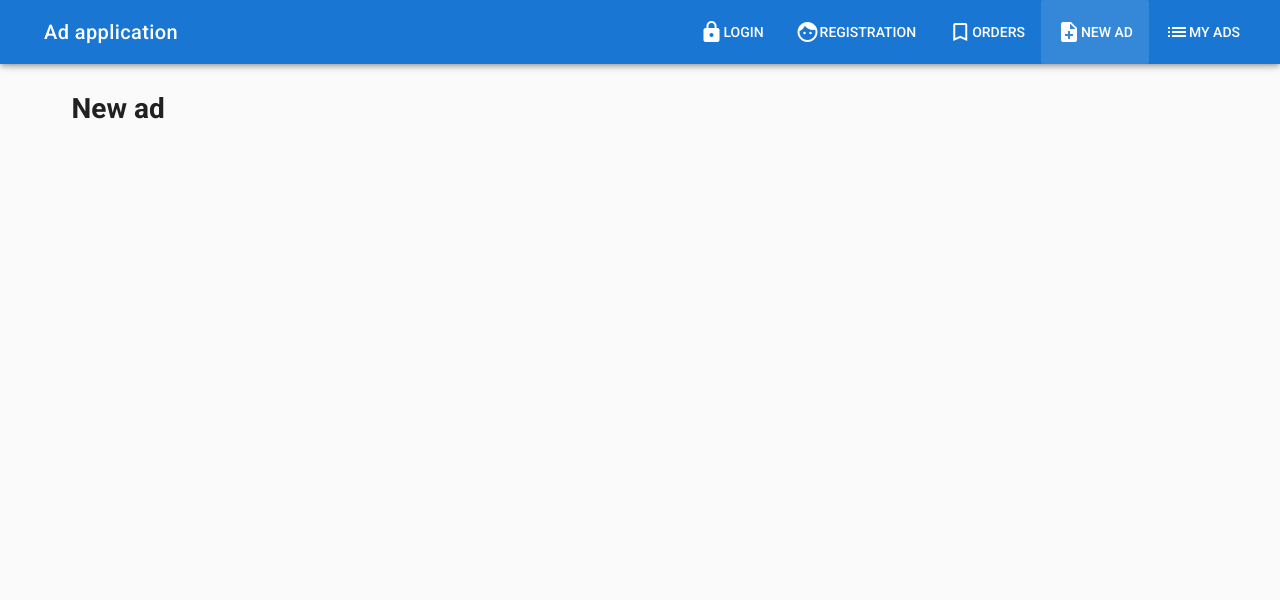
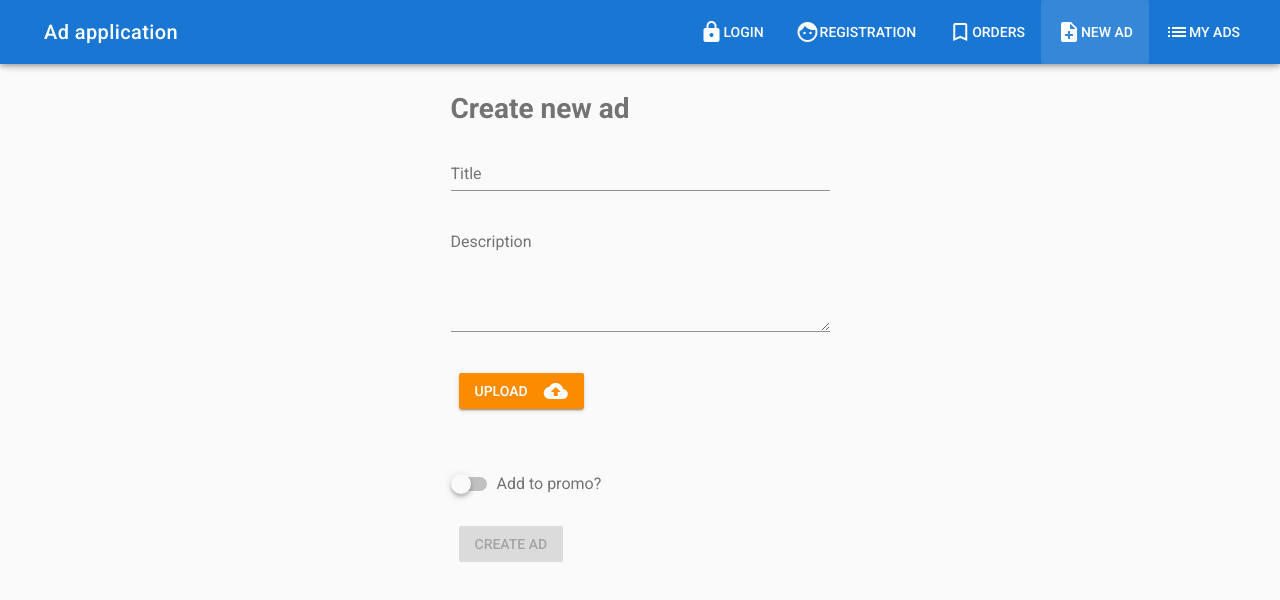
Before and after one commit to Vitold55/vue-app, a Vue app: page /new in a window 1280 px wide. Shown: the top 600 px of the page. Built offline with nearby package versions, Linux system fonts and the light colour scheme.

Commit message:
New ad form

```diff
--- a/src/components/Ads/NewAd.vue
+++ b/src/components/Ads/NewAd.vue
@@ -1,8 +1,61 @@
 <template>
     <v-container>
         <v-layout row>
-            <v-flex xs12>
-                <h1>New ad</h1>
+            <v-flex  xs12 sm8 md6 lg4 offset-sm2 offset-md3 offset-lg4>
+                <h1 class="text--secondary mb-3">Create new ad</h1>
+                <v-form v-model="valid" ref="form" class="mb-3">
+                    <v-text-field
+                        name="title"
+                        label="Title"
+                        type="text"
+                        v-model="title"
+                        required
+                        :rules="[v => !!v || 'Title is required']"
+                    >
+                    </v-text-field>
+                    <v-textarea
+                        name="description"
+                        label="Description"
+                        type="text"
+                        v-model="description"
+                        required
+                        :rules="[v => !!v || 'Description is required']"
+                    >
+                    </v-textarea>
+                </v-form>
+
+                <div class="mb-3">
+                    <v-btn
+                        color="blue-grey"
+                        class="warning"
+                    >
+                        Upload
+                        <v-icon right dark>cloud_upload</v-icon>
+                    </v-btn>
+                </div>
+
+                <div>
+                    <img src="" alt="">
+                </div>
+
+                <div>
+                    <v-switch
+                        label="Add to promo?"
+                        v-model="promo"
+                        color="primary"
+                    ></v-switch>
+                </div>
+
+                <div>
+                    <v-spacer></v-spacer>
+                    <v-btn
+                        class="success"
+                        @click="createAd"
+                        :disabled="!valid"
+                    >
+                        Create ad
+                    </v-btn>
+                </div>
             </v-flex>
         </v-layout>
     </v-container>
@@ -12,7 +65,25 @@
     export default {
       name: 'NewAd',
       data () {
-        return {}
+        return {
+          title: '',
+          description: '',
+          promo: false,
+          valid: false
+        }
+      },
+      methods: {
+        createAd () {
+          if (this.$refs.from.validate()) {
+            const ad = {
+              title: this.title,
+              description: this.description,
+              promo: this.promo
+            }
+
+            console.log(ad)
+          }
+        }
       }
     }
 </script>
```
